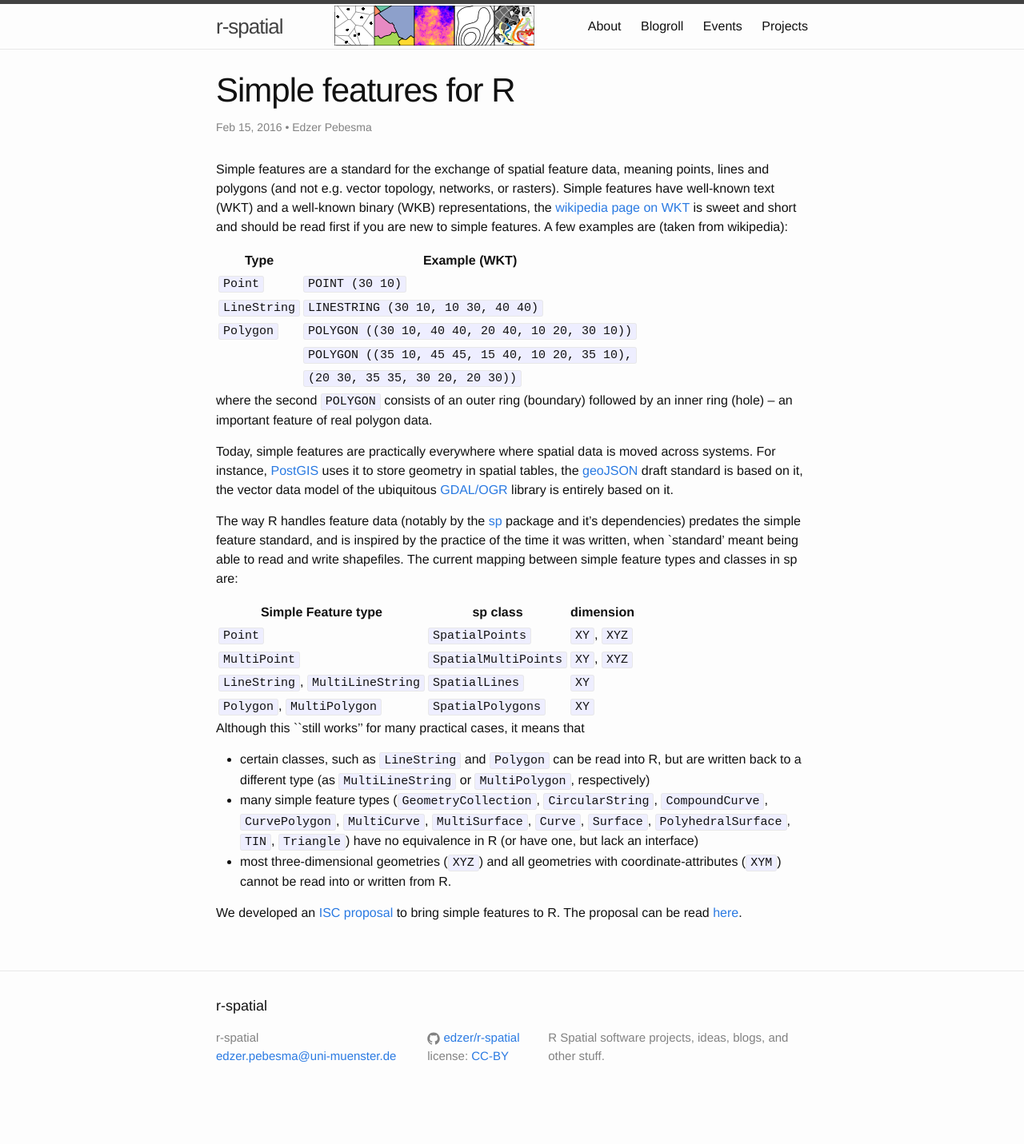
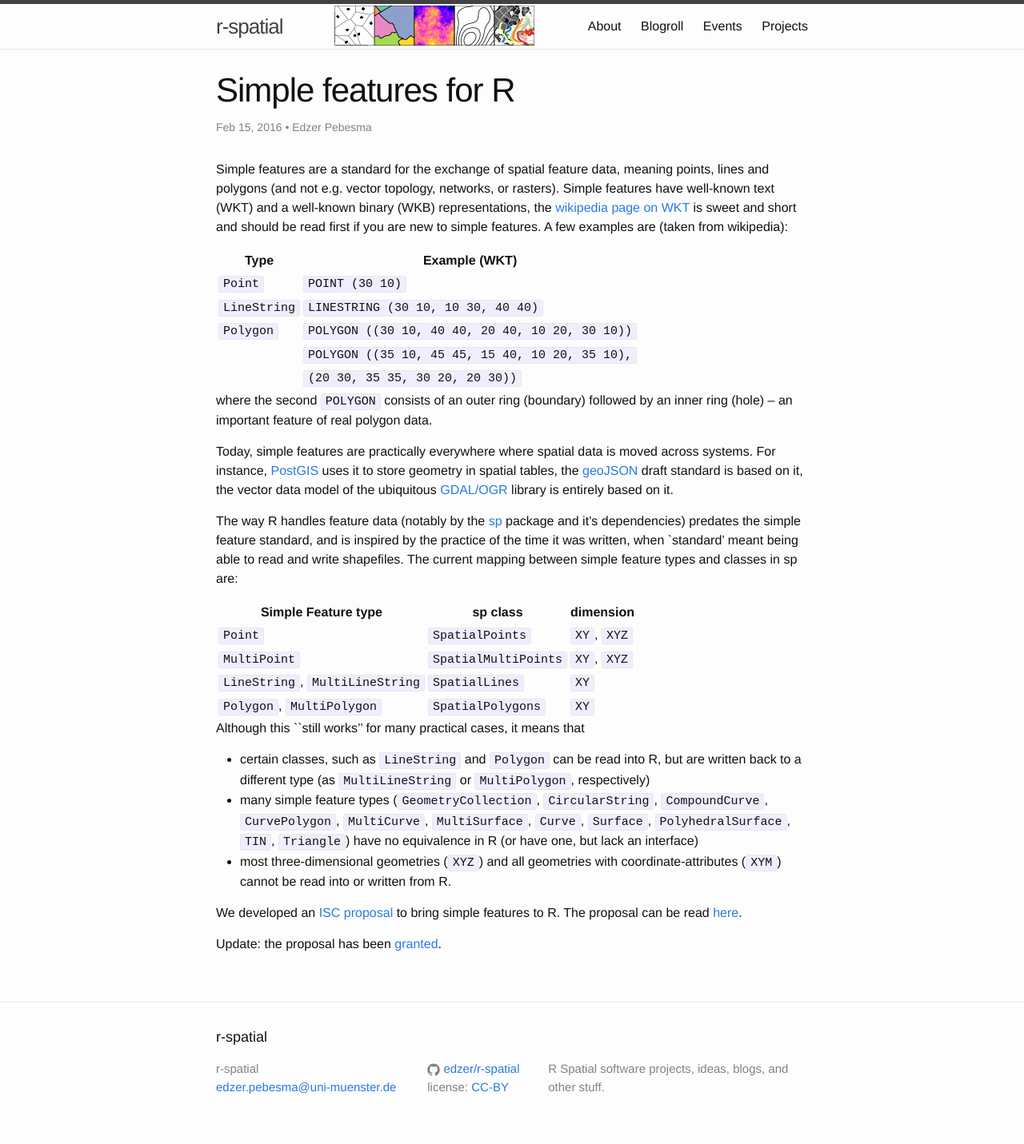
Before and after one commit to r-spatial/r-spatial.org, a Jekyll site: the page built from _posts/2016-02-15-simple-features-for-r.markdown, in a window 1280 px wide. Shown: the whole page at 80% size. Built offline with Jekyll 4.4.1, drawn with Linux system fonts in a browser that asks for light colours; comment, search, counter and statistics services are not loaded; before the commit the page ends 1392 px from its top, so only the background shows below that.

Commit message:
update to SFR proposal

```diff
--- a/_posts/2016-02-15-simple-features-for-r.markdown
+++ b/_posts/2016-02-15-simple-features-for-r.markdown
@@ -57,3 +57,5 @@ Although this ``still works'' for many practical cases, it means that
 
 We developed an [ISC proposal](https://www.r-consortium.org/about/isc/proposals) to
 bring simple features to R. The proposal can be read [here](https://github.com/edzer/sfr).
+
+Update: the proposal has been [granted](https://www.r-consortium.org/news/announcement/2016/03/r-consortium-funds-technical-initiatives-community-events-and-training).
```
